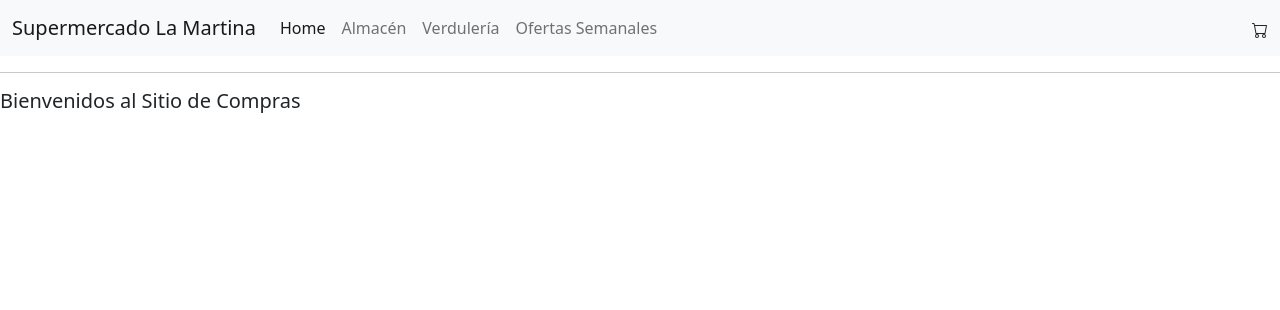
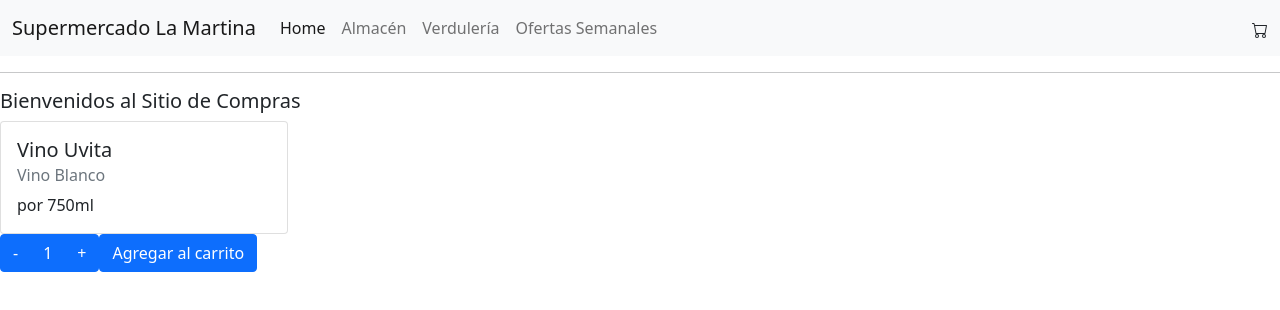
Before and after one commit to mbinstok/tienda-binstok, a React (Create React App) app: page / in a window 1280 px wide. Shown: the top 310 px of the page. Built offline with nearby package versions, Linux system fonts and the light colour scheme.

Commit message:
Corregí la ubicación de ItemCount

```diff
--- a/src/components/ItemCount.js
+++ b/src/components/ItemCount.js
@@ -22,8 +22,9 @@ const ItemCount = (props) => {
         if (cantidad > 0){
             console.log(`Ud. está comprando: `, {cantidad})
         }
+    }
 
-    }
+
 
     return (
         <div>
--- a/src/components/ItemListContainer.js
+++ b/src/components/ItemListContainer.js
@@ -5,17 +5,19 @@ import ItemCount from './ItemCount';
 
 const ItemListContainer = (props) => {
 
+
     return (
         <div>
             <hr />
             <h5>Bienvenidos al {props.greeting} </h5>
 
+            <ItemCount stock="5" initial="1" />
         </div>
 
 
     );
 
 }
-<ItemCount stock="5" initial="1" />
+
 
 export default ItemListContainer;
```
